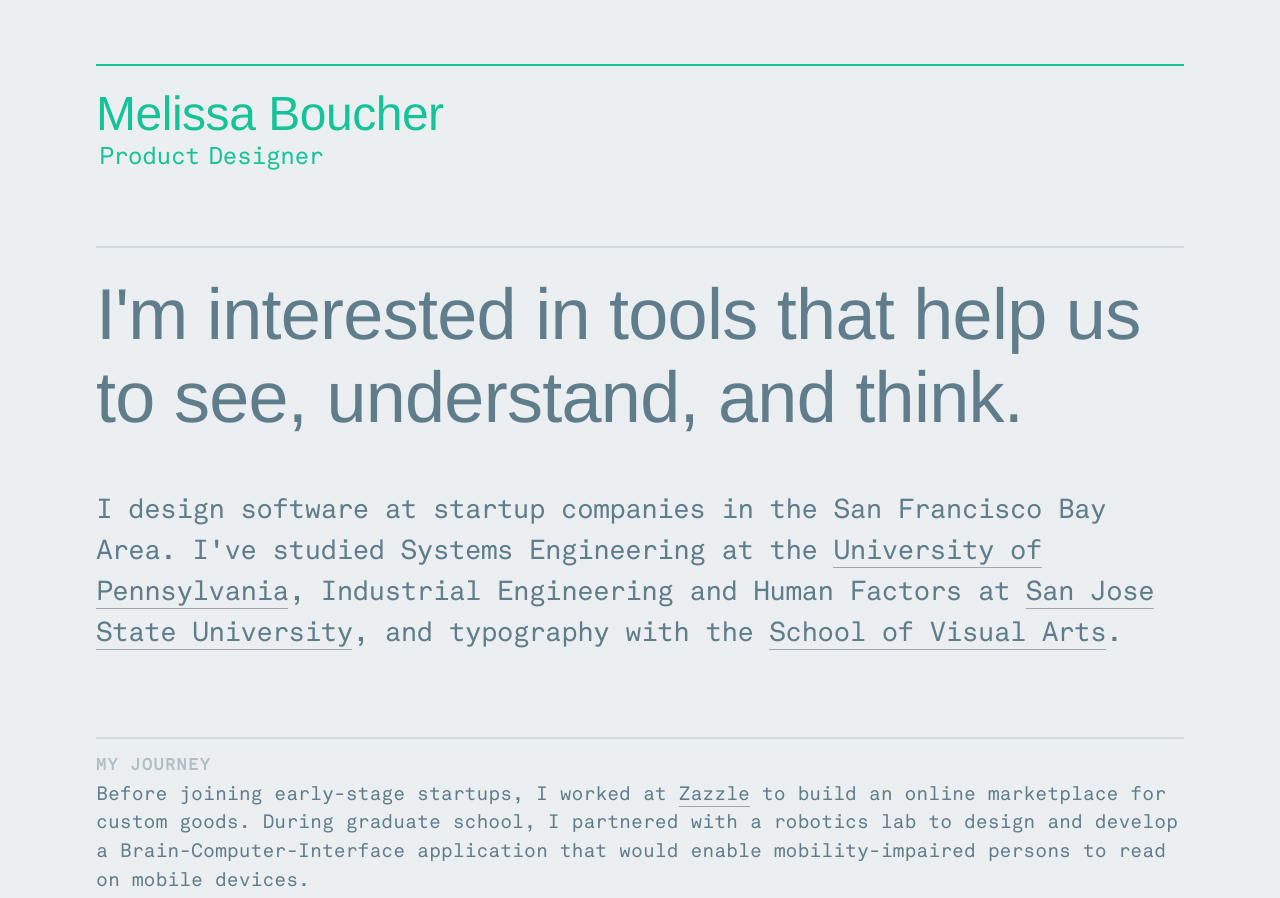
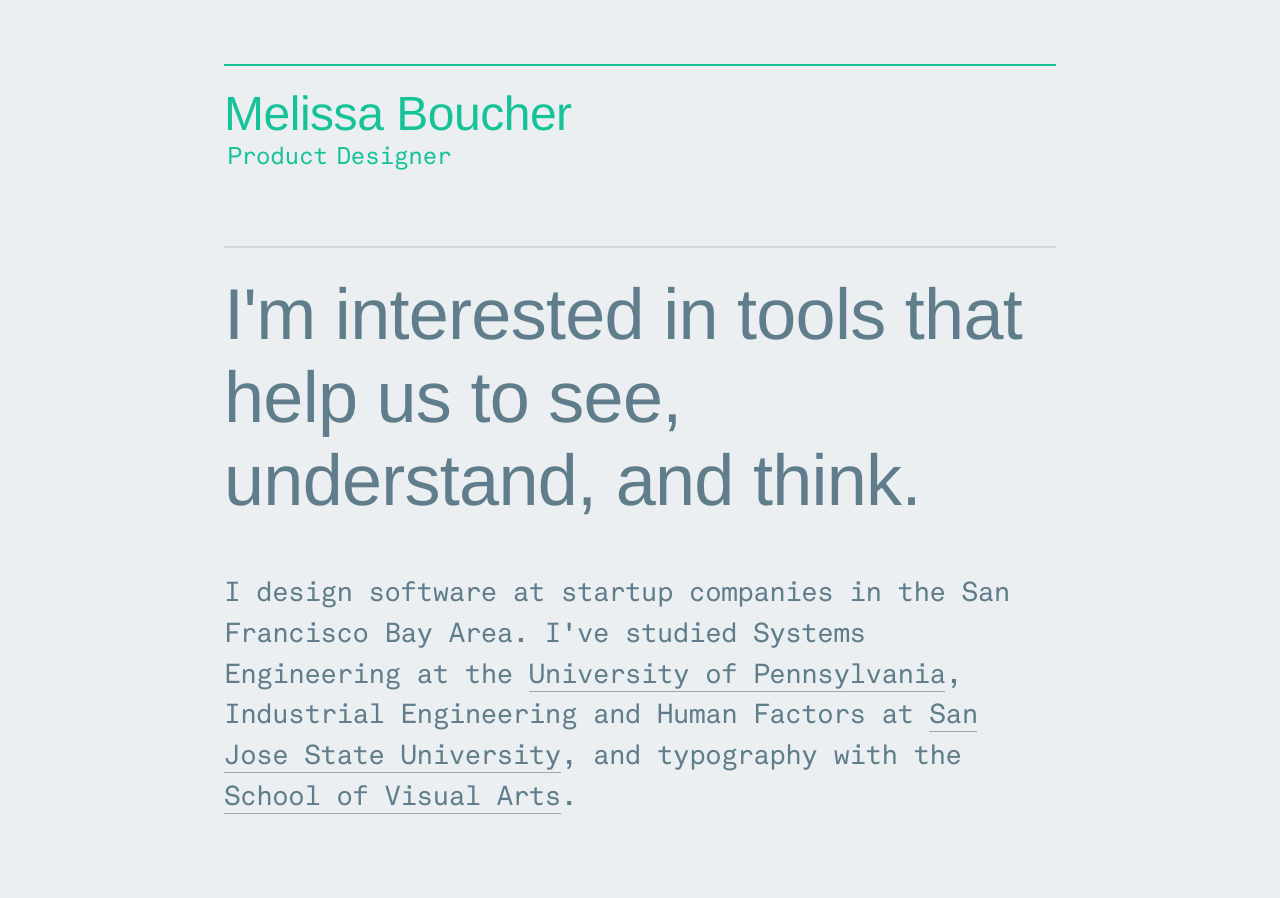
Before and after one commit to melissaboucher/melissaboucher, a plain HTML site: page index.html in a window 1280 px wide. Shown: the top 898 px of the page. Drawn offline with nearby package versions, Linux system fonts and the light colour scheme; a web font is replaced by a local one.

Commit message:
max-width

```diff
--- a/css/main.css
+++ b/css/main.css
@@ -350,7 +350,7 @@ a:hover {
 }
 
 header {
-  max-width: 68em;
+  max-width: 52em;
   margin-left: auto;
   margin-right: auto;
   margin-top: 4em;
@@ -482,7 +482,7 @@ header nav ul li a.bordered {
 }
 
 #content {
-  max-width: 68em;
+  max-width: 52em;
   margin-left: auto;
   margin-right: auto;
   padding-bottom: 2em;
@@ -505,7 +505,7 @@ header nav ul li a.bordered {
   clear: both;
 }
 #content section.intro {
-  max-width: 68em;
+  max-width: 52em;
   margin-left: auto;
   margin-right: auto;
   margin-bottom: 2em;
@@ -560,7 +560,7 @@ header nav ul li a.bordered {
 }
 
 #content section.row {
-  max-width: 68em;
+  max-width: 52em;
   margin-left: auto;
   margin-right: auto;
   padding-top: 2em;
```
